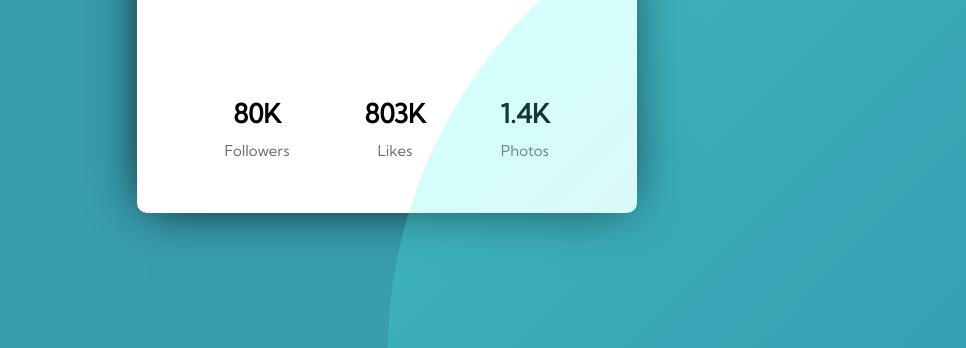
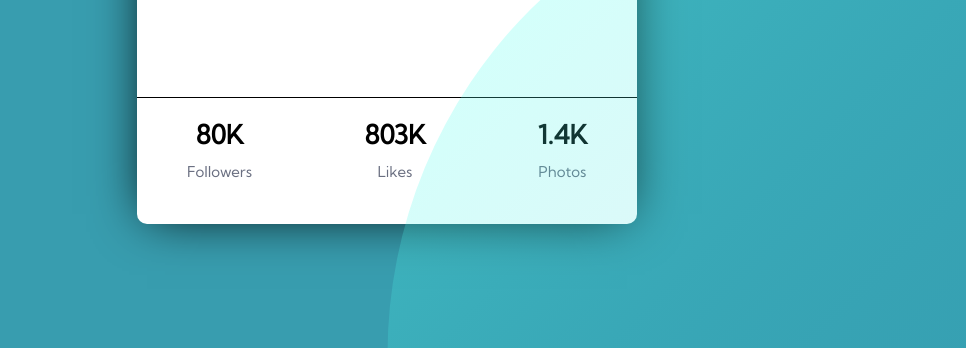
Before and after one commit to Jane72-boop/challenge-4, a plain HTML site: page index.html in a window 1280 px wide. Shown: the part 457-805 px from the top of the page, without its empty margins (253-1219 px from the left). Drawn offline with Linux system fonts and the light colour scheme.

Commit message:
Add files via upload

```diff
--- a/css/style.css
+++ b/css/style.css
@@ -78,11 +78,13 @@ body {
 .stats {
     display: flex;
     flex-flow: row;
-    max-width: 65%;
+    max-width: 100%;
     width: 100%;
     justify-content: space-between;
-    margin: 10em 0 5em 0;
+    margin: 10em auto 4em auto;
+    padding: 2em 5em 0 5em;
     list-style: none;
+    border-top: 1px solid #000;
 }
 
 .stats li{
```
